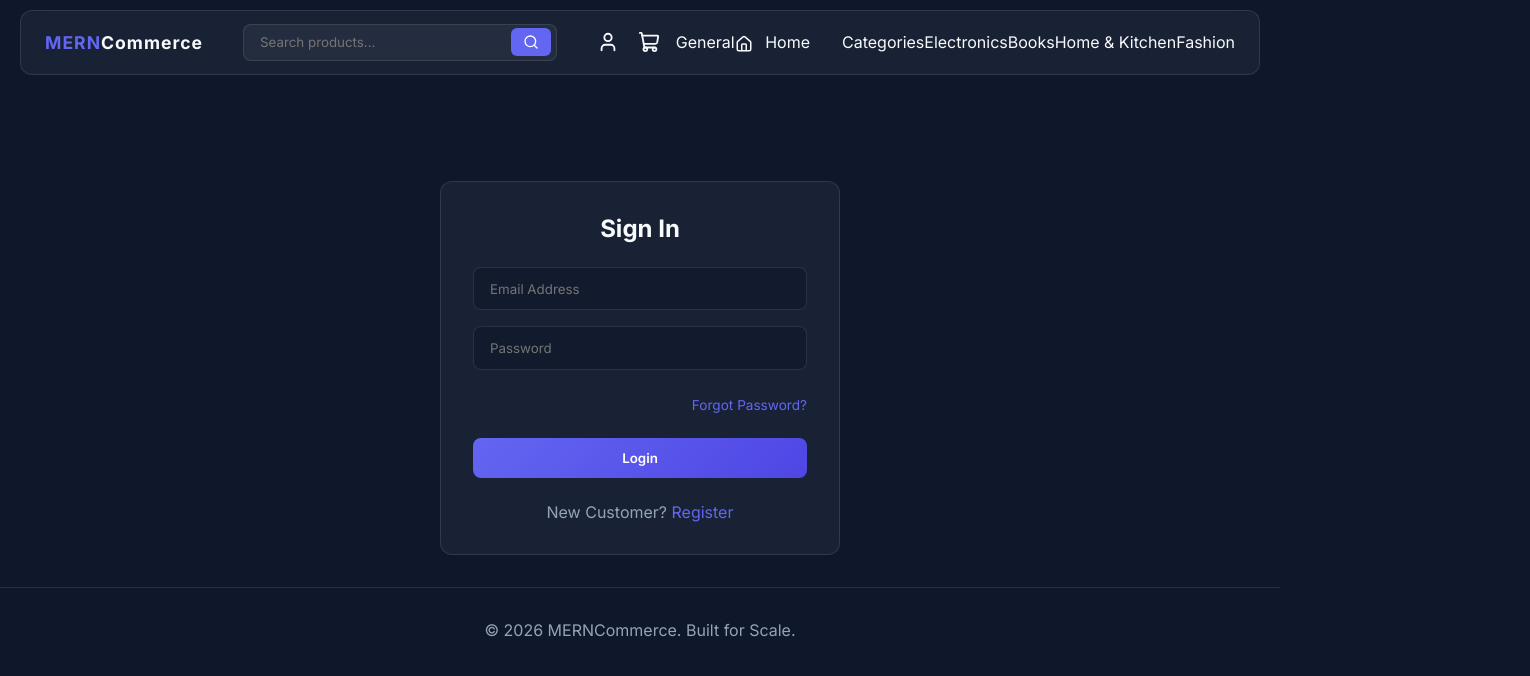
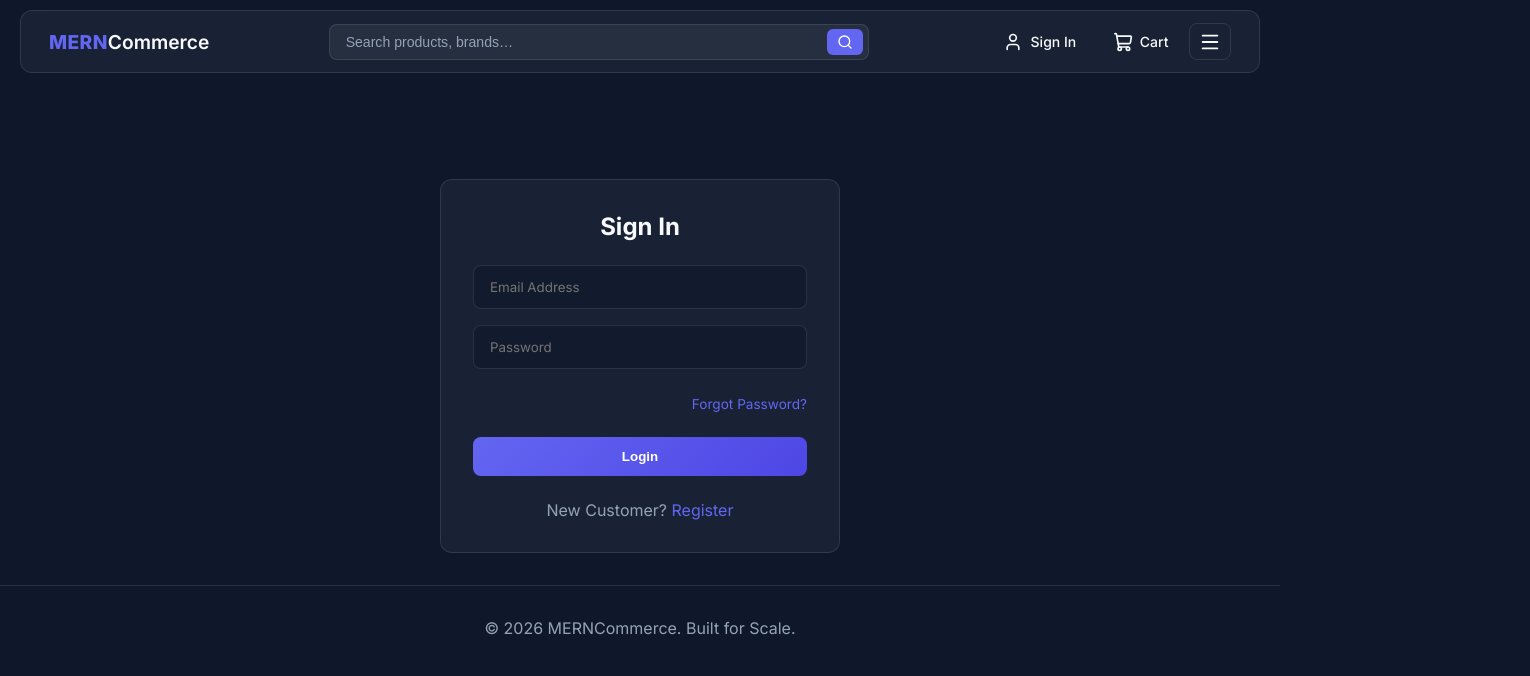
Before and after one commit to abelshebela/mern-ecommerce, a React (Vite) app in the folder frontend/: page /login in a window 1280 px wide. Shown: the top 676 px of the page, 1530 px wide, since content can reach past the window. Built offline with nearby package versions, Linux system fonts and the light colour scheme.

Commit message:
UI: Clean desktop navbar with labeled Sign In + Cart, icon-only mobile, categories in drawer

```diff
--- a/frontend/src/components/Navbar.jsx
+++ b/frontend/src/components/Navbar.jsx
@@ -1,7 +1,7 @@
 import { useState } from 'react';
 import { Link, useNavigate } from 'react-router-dom';
 import { useSelector, useDispatch } from 'react-redux';
-import { ShoppingCart, User, LogOut, Menu, X, Search, Home as HomeIcon, Layers } from 'lucide-react';
+import { ShoppingCart, User, LogOut, Menu, X, Search, Home as HomeIcon } from 'lucide-react';
 import { useLogoutMutation } from '../slices/usersApiSlice';
 import { logout } from '../slices/authSlice';
 
@@ -12,7 +12,6 @@ const Navbar = () => {
 
   const dispatch = useDispatch();
   const navigate = useNavigate();
-
   const [logoutApiCall] = useLogoutMutation();
 
   const logoutHandler = async () => {
@@ -25,62 +24,87 @@ const Navbar = () => {
     }
   };
 
-  const toggleMenu = () => setMenuOpen(!menuOpen);
+  const toggleMenu = () => setMenuOpen((o) => !o);
   const closeMenu = () => setMenuOpen(false);
 
+  const cartCount = cartItems.reduce((a, c) => a + c.qty, 0);
+
   return (
+    <>
+      {/* Backdrop overlay for drawer on mobile */}
+      {menuOpen && (
+        <div
+          onClick={closeMenu}
+          style={{
+            position: 'fixed', inset: 0, zIndex: 998,
+            background: 'rgba(0,0,0,0.4)', backdropFilter: 'blur(2px)',
+          }}
+        />
+      )}
+
       <nav className="glass navbar-main">
+        {/* ── Logo ── */}
         <Link to="/" onClick={closeMenu} className="nav-logo">
-        <h2 style={{ color: 'var(--primary)', letterSpacing: '1px' }}>MERN<span style={{color: 'var(--text-main)'}}>Commerce</span></h2>
+          <span className="logo-mern">MERN</span><span className="logo-commerce">Commerce</span>
         </Link>
 
-      <div className="search-container">
-        <input type="text" placeholder="Search products..." className="search-input" />
-        <button className="search-icon-btn">
+        {/* ── Search (desktop only) ── */}
+        <div className="nav-search">
+          <input type="text" placeholder="Search products, brands…" className="search-input" />
+          <button className="search-icon-btn" aria-label="Search">
             <Search size={16} />
           </button>
         </div>
 
+        {/* ── Right-side actions ── */}
         <div className="navbar-actions">
-        {/* User Icon - Always Visible */}
+
+          {/* Sign In / Account — desktop label visible, mobile hidden */}
           {userInfo ? (
-          <Link to="/profile" className="nav-icon-link" title="Profile">
-             <User size={22} />
-          </Link>
+            <button onClick={() => { logoutHandler(); }} className="nav-action-btn desktop-only" title="Sign Out">
+              <User size={20} />
+              <span className="nav-action-label">{userInfo.name.split(' ')[0]}</span>
+            </button>
           ) : (
-          <Link to="/login" className="nav-icon-link" title="Sign In">
-             <User size={22} />
+            <Link to="/login" className="nav-action-btn desktop-only" title="Sign In">
+              <User size={20} />
+              <span className="nav-action-label">Sign In</span>
             </Link>
           )}
 
-        {/* Cart Icon - Always Visible */}
-        <Link to="/cart" className="nav-icon-link" title="Cart">
-          <ShoppingCart size={22} />
-          {cartItems.length > 0 && (
-            <span className="cart-badge" style={{
-              position: 'absolute', top: '-8px', right: '-12px', background: 'var(--primary)', color: 'white', borderRadius: '50%', padding: '2px 6px', fontSize: '0.7rem', fontWeight: 'bold'
-            }}>
-              {cartItems.reduce((a, c) => a + c.qty, 0)}
-            </span>
-          )}
+          {/* Cart — always icon, desktop shows label */}
+          <Link to="/cart" className="nav-action-btn cart-btn" title="Cart">
+            <div className="cart-icon-wrap">
+              <ShoppingCart size={20} />
+              {cartCount > 0 && <span className="cart-badge">{cartCount}</span>}
+            </div>
+            <span className="nav-action-label">Cart</span>
           </Link>
 
-        {/* Hamburger Menu Toggle */}
-        <button className="mobile-toggle" onClick={toggleMenu}>
-          {menuOpen ? <X size={28} /> : <Menu size={28} />}
+          {/* Hamburger — always visible */}
+          <button className="hamburger-btn" onClick={toggleMenu} aria-label="Menu">
+            {menuOpen ? <X size={22} /> : <Menu size={22} />}
           </button>
         </div>
 
-      {/* Slide-out Drawer */}
-      <div className={`nav-links ${menuOpen ? 'open' : ''}`}>
+        {/* ── Slide-out Drawer ── */}
+        <div className={`nav-drawer ${menuOpen ? 'open' : ''}`}>
           <div className="drawer-section">
             <span className="drawer-title">General</span>
             <Link to="/" onClick={closeMenu} className="drawer-link">
-             <HomeIcon size={18} style={{marginRight: '8px', verticalAlign: 'middle'}}/> Home
+              <HomeIcon size={16} /> Home
             </Link>
+            {!userInfo && (
+              <Link to="/login" onClick={closeMenu} className="drawer-link">
+                <User size={16} /> Sign In
+              </Link>
+            )}
             {userInfo && (
-            <button onClick={() => { logoutHandler(); closeMenu(); }} className="drawer-link" style={{ background: 'none', border: 'none', width: '100%', textAlign: 'left', cursor: 'pointer', fontFamily: 'inherit' }}>
-               <LogOut size={18} style={{marginRight: '8px', verticalAlign: 'middle'}}/> Sign Out
+              <button
+                onClick={() => { logoutHandler(); closeMenu(); }}
+                className="drawer-link drawer-btn"
+              >
+                <LogOut size={16} /> Sign Out
               </button>
             )}
           </div>
@@ -89,11 +113,12 @@ const Navbar = () => {
             <span className="drawer-title">Categories</span>
             <Link to="/category/electronics" onClick={closeMenu} className="drawer-link">Electronics</Link>
             <Link to="/category/books" onClick={closeMenu} className="drawer-link">Books</Link>
-          <Link to="/category/home-kitchen" onClick={closeMenu} className="drawer-link">Home & Kitchen</Link>
+            <Link to="/category/home-kitchen" onClick={closeMenu} className="drawer-link">Home &amp; Kitchen</Link>
             <Link to="/category/fashion" onClick={closeMenu} className="drawer-link">Fashion</Link>
           </div>
         </div>
       </nav>
+    </>
   );
 };
 
--- a/frontend/src/index.css
+++ b/frontend/src/index.css
@@ -1,5 +1,6 @@
-@import url('https://fonts.googleapis.com/css2?family=Inter:wght@300;400;500;600;700&display=swap');
+@import url('https://fonts.googleapis.com/css2?family=Inter:wght@300;400;500;600;700;800&display=swap');
 
+/* ── Design Tokens ── */
 :root {
   --primary: #6366f1;
   --primary-hover: #4f46e5;
@@ -10,170 +11,233 @@
   --border: rgba(255, 255, 255, 0.1);
   --success: #10b981;
   --danger: #ef4444;
-  --shadow-glow: 0 0 15px rgba(99, 102, 241, 0.2);
+  --radius: 12px;
 }
 
-* {
-  box-sizing: border-box;
-  margin: 0;
-  padding: 0;
+/* ── Reset ── */
+*, *::before, *::after { box-sizing: border-box; margin: 0; padding: 0; }
+body {
+  background: var(--bg-dark);
+  color: var(--text-main);
   font-family: 'Inter', sans-serif;
-}
-
-body {
-  background-color: var(--bg-dark);
-  color: var(--text-main);
   min-height: 100vh;
   display: flex;
   flex-direction: column;
   -webkit-font-smoothing: antialiased;
   overflow-x: hidden;
 }
+a { text-decoration: none; color: inherit; }
 
-a {
-  text-decoration: none;
-  color: inherit;
-}
-
-/* Glassmorphism */
+/* ── Glassmorphism ── */
 .glass {
   background: var(--bg-card);
   backdrop-filter: blur(12px);
   -webkit-backdrop-filter: blur(12px);
   border: 1px solid var(--border);
-  border-radius: 12px;
+  border-radius: var(--radius);
 }
 
-.container {
-  max-width: 1200px;
-  margin: 0 auto;
-  padding: 0 1.5rem;
-}
+/* ── Layout ── */
+.container { max-width: 1200px; margin: 0 auto; padding: 0 1.5rem; }
+.main-content { flex: 1; padding: 2rem 0; }
 
-.main-content {
-  flex: 1;
-  padding: 2rem 0;
-}
-
-/* Navbar */
+/* ════════════════════════════
+   NAVBAR — Desktop First
+════════════════════════════ */
 .navbar-main {
   position: sticky;
   top: 10px;
   z-index: 1000;
   margin: 10px 20px;
-  padding: 0.8rem 1.5rem;
+  padding: 0.75rem 1.75rem;
   display: flex;
-  justify-content: space-between;
   align-items: center;
-  gap: 1rem;
+  gap: 1.25rem;
 }
 
-.nav-logo h2 {
-  font-size: 1.1rem !important;
-  font-weight: 700;
-  margin-bottom: 0;
+/* Logo */
+.nav-logo { display: flex; align-items: center; gap: 0; flex-shrink: 0; }
+.logo-mern    { color: var(--primary);   font-size: 1.2rem; font-weight: 800; letter-spacing: 0.4px; }
+.logo-commerce { color: var(--text-main); font-size: 1.2rem; font-weight: 600; }
+
+/* Search — occupies remaining space between logo and actions */
+.nav-search {
+  flex: 1;
+  position: relative;
+  display: flex;
+  align-items: center;
+  max-width: 540px;
+  margin: 0 auto;
+}
+.nav-search .search-input {
+  width: 100%;
+  padding: 0.55rem 2.8rem 0.55rem 1rem;
+  border-radius: 8px;
+  background: rgba(255,255,255,0.06);
+  border: 1px solid var(--border);
+  color: var(--text-main);
+  font-size: 0.88rem;
+  outline: none;
+  transition: background 0.2s, border-color 0.2s;
+}
+.nav-search .search-input::placeholder { color: var(--text-muted); }
+.nav-search .search-input:focus {
+  background: rgba(255,255,255,0.1);
+  border-color: var(--primary);
+  box-shadow: 0 0 0 2px rgba(99,102,241,0.2);
+}
+.nav-search .search-icon-btn {
+  position: absolute;
+  right: 6px;
+  background: var(--primary);
+  border: none;
+  padding: 5px 10px;
+  border-radius: 6px;
+  color: white;
+  cursor: pointer;
+  display: flex;
+  align-items: center;
 }
 
+/* Right-hand actions cluster */
 .navbar-actions {
   display: flex;
   align-items: center;
-  gap: 1.2rem;
+  gap: 0.35rem;
+  flex-shrink: 0;
 }
 
-.nav-icon-link {
-  color: var(--text-main);
+/* Shared pill-style action button (Sign In / Cart) */
+.nav-action-btn {
   display: flex;
   align-items: center;
-  position: relative;
+  gap: 0.45rem;
+  padding: 0.45rem 0.9rem;
+  border-radius: 8px;
+  background: transparent;
+  border: 1px solid transparent;
+  color: var(--text-main);
+  font-size: 0.875rem;
+  font-weight: 500;
   cursor: pointer;
+  text-decoration: none;
+  transition: background 0.18s, border-color 0.18s;
+  white-space: nowrap;
+  line-height: 1;
+}
+.nav-action-btn:hover {
+  background: rgba(255,255,255,0.07);
+  border-color: var(--border);
 }
 
-.nav-links {
-  display: flex;
-  gap: 2rem;
-  align-items: center;
+/* Cart badge */
+.cart-btn { position: relative; }
+.cart-icon-wrap { position: relative; display: flex; align-items: center; }
+.cart-badge {
+  position: absolute;
+  top: -8px; right: -10px;
+  background: var(--primary);
+  color: white;
+  border-radius: 50%;
+  min-width: 18px; height: 18px;
+  font-size: 0.68rem; font-weight: 700;
+  display: flex; align-items: center; justify-content: center;
+  padding: 0 3px;
+  line-height: 1;
 }
 
-.nav-link {
-  display: flex;
-  align-items: center;
-  gap: 0.5rem;
-  color: var(--text-muted);
-  transition: color 0.2s;
-}
-
-.nav-link:hover {
-  color: var(--text-main);
-}
-
-.mobile-toggle {
-  display: none;
+/* Hamburger — always visible */
+.hamburger-btn {
+  display: flex; align-items: center; justify-content: center;
   background: transparent;
-  border: none;
+  border: 1px solid var(--border);
+  border-radius: 8px;
   color: var(--text-main);
   cursor: pointer;
-  padding: 0.5rem;
+  padding: 0.42rem 0.55rem;
+  transition: background 0.18s;
+  flex-shrink: 0;
 }
+.hamburger-btn:hover { background: rgba(255,255,255,0.07); }
 
-@media (max-width: 850px) {
-  .navbar-main {
-    margin: 10px;
-    padding: 0.8rem 1.2rem;
-  }
-
-  .mobile-toggle {
-    display: block;
-  }
-
-  .nav-links {
+/* ── Slide-out drawer (anchors to top-right, above hamburger) ── */
+.nav-drawer {
   position: fixed;
-    top: 80px;
-    right: 20px;
-    width: 250px;
+  top: 72px;
+  right: 24px;
+  width: 260px;
+  background: rgba(13, 20, 38, 0.97);
+  backdrop-filter: blur(24px);
+  -webkit-backdrop-filter: blur(24px);
+  border: 1px solid var(--border);
+  border-radius: 14px;
+  padding: 1.5rem;
+  display: flex;
   flex-direction: column;
-    background: rgba(15, 23, 42, 0.98);
-    backdrop-filter: blur(20px);
-    padding: 2rem;
-    border-radius: 15px;
-    border: 1px solid var(--border);
-    transform: translateX(120%);
+  gap: 1.5rem;
+  z-index: 1001;
+  box-shadow: 0 16px 48px rgba(0,0,0,0.6);
+  /* hidden state */
+  transform: translateX(calc(100% + 35px));
   opacity: 0;
   pointer-events: none;
-    transition: all 0.4s cubic-bezier(0.4, 0, 0.2, 1);
-    box-shadow: 0 10px 30px rgba(0,0,0,0.5);
-    align-items: flex-start !important;
-    gap: 1.5rem !important;
+  transition: transform 0.35s cubic-bezier(0.4,0,0.2,1), opacity 0.25s;
 }
-
-  .nav-links.open {
+.nav-drawer.open {
   transform: translateX(0);
   opacity: 1;
   pointer-events: auto;
 }
 
-  .drawer-section {
-    width: 100%;
+.drawer-section { display: flex; flex-direction: column; }
+.drawer-title {
+  font-size: 0.67rem;
+  font-weight: 700;
+  color: var(--text-muted);
+  text-transform: uppercase;
+  letter-spacing: 1.3px;
+  margin-bottom: 0.65rem;
+}
+.drawer-link {
+  display: flex; align-items: center; gap: 0.65rem;
+  padding: 0.6rem 0;
+  color: var(--text-main);
+  font-size: 0.93rem;
+  border-bottom: 1px solid rgba(255,255,255,0.05);
+  text-decoration: none;
+  transition: color 0.15s, padding-left 0.15s;
+  cursor: pointer;
+}
+.drawer-link:last-child { border-bottom: none; }
+.drawer-link:hover { color: var(--primary); padding-left: 4px; }
+.drawer-btn {
+  background: none; border: none; cursor: pointer;
+  font-family: inherit; font-size: inherit;
+  width: 100%; text-align: left; color: var(--text-main);
 }
 
-  .drawer-title {
-    font-size: 0.75rem;
-    color: var(--text-muted);
-    text-transform: uppercase;
-    letter-spacing: 1px;
-    margin-bottom: 0.8rem;
-    display: block;
+/* ══════════════════
+   MOBILE  ≤ 850px
+══════════════════ */
+@media (max-width: 850px) {
+  .navbar-main { margin: 8px 12px; padding: 0.65rem 1rem; gap: 0.75rem; }
+
+  /* Hide search bar from top bar on mobile */
+  .nav-search { display: none; }
+
+  /* Hide text labels — icon-only buttons on mobile */
+  .nav-action-label { display: none; }
+
+  /* Hide Sign In button from top bar on mobile
+     (user can sign in via the drawer) */
+  .nav-action-btn.desktop-only { display: none; }
+
+  .nav-drawer { top: 66px; right: 12px; width: 240px; }
 }
 
-  .drawer-link {
-    display: block;
-    padding: 0.5rem 0;
-    color: var(--text-main);
-    font-size: 1rem;
-    border-bottom: 1px solid rgba(255,255,255,0.05);
-  }
-}
-
-/* Product Detail Grid */
+/* ════════════════════════
+   PRODUCT DETAIL
+════════════════════════ */
 .product-details-grid {
   display: grid;
   grid-template-columns: 1fr 1fr;
@@ -181,250 +245,106 @@ a {
   align-items: start;
   margin-top: 2rem;
 }
+.product-image-section img { width: 100%; border-radius: 15px; }
 
-.product-image-section img {
-  width: 100%;
-  border-radius: 15px;
+@media (max-width: 900px) {
+  .product-details-grid { grid-template-columns: 1fr; gap: 2rem; }
+  .product-details-container { padding-bottom: 6rem; }
 }
 
-@media (max-width: 900px) {
-  .product-details-grid {
-    grid-template-columns: 1fr;
-    gap: 2rem;
-  }
-
-  .product-details-container {
-    padding-bottom: 6rem;
-  }
-}
-
-/* Sticky CTA */
-.mobile-cta {
-  display: none;
-}
-
+/* Sticky mobile CTA */
+.mobile-cta { display: none; }
 @media (max-width: 768px) {
   .mobile-cta {
     display: block;
-    position: fixed;
-    bottom: 0;
-    left: 0;
-    right: 0;
-    background: rgba(15, 23, 42, 0.95);
+    position: fixed; bottom: 0; left: 0; right: 0;
+    background: rgba(15,23,42,0.95);
     backdrop-filter: blur(10px);
     padding: 1rem;
     border-top: 1px solid var(--border);
     z-index: 999;
   }
-
-  .main-content {
-      padding-bottom: 5rem;
-  }
+  .main-content { padding-bottom: 5rem; }
 }
 
-/* Cart Layout */
+/* ════════════════════
+   CART
+════════════════════ */
 .cart-layout {
   display: grid;
   grid-template-columns: 2fr 1fr;
   gap: 2rem;
   margin-top: 2rem;
 }
+.cart-item {
+  display: flex; align-items: center; gap: 1.5rem;
+  padding: 1rem; margin-bottom: 1rem;
+}
+.cart-item-img { width: 100px; height: 100px; object-fit: cover; border-radius: 10px; }
 
-.cart-item {
-  display: flex;
-  align-items: center;
-  gap: 1.5rem;
-  padding: 1rem;
-  margin-bottom: 1rem;
+@media (max-width: 1024px) {
+  .cart-layout { grid-template-columns: 1fr; }
+}
+@media (max-width: 640px) {
+  .cart-item { flex-direction: column; text-align: center; }
+  .cart-item-img { width: 100%; height: 180px; }
+  .cart-item-actions { width: 100%; justify-content: space-between; display: flex; align-items: center; }
 }
 
-.cart-item-img {
-  width: 100px;
-  height: 100px;
-  object-fit: cover;
-  border-radius: 10px;
-}
-
-@media (max-width: 1024px) {
-  .cart-layout {
-    grid-template-columns: 1fr;
-  }
-}
-
-@media (max-width: 640px) {
-  .cart-item {
-    flex-direction: column;
-    text-align: center;
-  }
-
-  .cart-item-img {
-    width: 100%;
-    height: 180px;
-  }
-
-  .cart-item-actions {
-    width: 100%;
-    justify-content: space-between;
-    display: flex;
-    align-items: center;
-  }
-}
-
-/* Product Grid (Home) */
+/* ════════════════════
+   PRODUCT GRID (Home)
+════════════════════ */
 .grid-cols-4 {
   display: grid;
   grid-template-columns: repeat(auto-fill, minmax(250px, 1fr));
   gap: 2rem;
 }
-
 @media (max-width: 1024px) {
-  .grid-cols-4 {
-    grid-template-columns: repeat(auto-fill, minmax(200px, 1fr));
-    gap: 1.5rem;
+  .grid-cols-4 { grid-template-columns: repeat(auto-fill, minmax(200px, 1fr)); gap: 1.5rem; }
 }
+@media (max-width: 640px) {
+  .grid-cols-4 { grid-template-columns: repeat(auto-fill, minmax(140px, 1fr)); gap: 1rem; }
 }
 
-@media (max-width: 640px) {
-  .grid-cols-4 {
-    grid-template-columns: repeat(auto-fill, minmax(140px, 1fr));
-    gap: 1rem;
+/* ════════════════════
+   GLOBAL COMPONENTS
+════════════════════ */
+.btn {
+  display: inline-flex; align-items: center; justify-content: center;
+  padding: 0.75rem 1.5rem; border-radius: 8px;
+  font-weight: 600; transition: all 0.2s ease;
+  cursor: pointer; border: none; gap: 0.5rem;
 }
-}
-
-/* General Buttons & Inputs */
-.btn {
-  display: inline-flex;
-  align-items: center;
-  justify-content: center;
-  padding: 0.75rem 1.5rem;
-  border-radius: 8px;
-  font-weight: 600;
-  transition: all 0.2s ease;
-  cursor: pointer;
-  border: none;
-  gap: 0.5rem;
-}
-
 .btn-primary {
   background: linear-gradient(135deg, var(--primary), var(--primary-hover));
   color: white;
 }
-
+.btn-primary:hover { opacity: 0.9; transform: translateY(-1px); }
 .btn-ghost {
   background: rgba(255,255,255,0.05);
   color: var(--text-main);
   border: 1px solid var(--border);
 }
+.btn-ghost:hover { background: rgba(255,255,255,0.1); }
 
+/* ── Utilities ── */
+.hide-on-mobile { display: block; }
+@media (max-width: 768px) { .hide-on-mobile { display: none !important; } }
+
+/* ── Form inputs ── */
 .form-input {
-  width: 100%;
-  padding: 0.8rem 1rem;
-  background: rgba(15, 23, 42, 0.6);
+  width: 100%; padding: 0.8rem 1rem;
+  background: rgba(15,23,42,0.6);
   border: 1px solid var(--border);
   border-radius: 8px;
-  color: var(--text-main);
-  outline: none;
+  color: var(--text-main); outline: none;
+  font-family: inherit;
 }
+.form-input:focus { border-color: var(--primary); }
 
-.form-input:focus {
-  border-color: var(--primary);
-}
-
-/* Amazon-style Nav Links */
-.nav-text-container {
-  display: flex;
-  flex-direction: column;
-  line-height: 1.1;
-  cursor: pointer;
-  padding: 0.25rem 0.5rem;
-  border-radius: 4px;
-  transition: background 0.2s;
-}
-
-.nav-text-container:hover {
-  background: rgba(255, 255, 255, 0.05);
-}
-
-.nav-text-top {
-  font-size: 11px;
-  color: var(--text-muted);
-  font-weight: 400;
-}
-
-.nav-text-bottom {
-  font-size: 14px;
-  color: var(--text-main);
-  font-weight: 700;
-  display: flex;
-  align-items: center;
-  gap: 2px;
-}
-
-/* Search Bar */
-.search-container {
-  flex: 1;
-  max-width: 600px;
-  margin: 0 1.5rem;
-  position: relative;
-  display: flex;
-  align-items: center;
-}
-
-.search-input {
-  width: 100%;
-  padding: 0.6rem 1rem;
-  padding-right: 3rem;
-  border-radius: 8px;
-  background: rgba(255, 255, 255, 0.05);
-  border: 1px solid var(--border);
-  color: var(--text-main);
-  outline: none;
-  transition: all 0.2s;
-}
-
-.search-input:focus {
-  background: rgba(255, 255, 255, 0.1);
-  border-color: var(--primary);
-  box-shadow: 0 0 0 2px rgba(99, 102, 241, 0.2);
-}
-
-.search-icon-btn {
-  position: absolute;
-  right: 6px;
-  background: var(--primary);
-  border: none;
-  padding: 6px 12px;
-  border-radius: 6px;
-  color: white;
-  cursor: pointer;
-  display: flex;
-  align-items: center;
-  justify-content: center;
-}
-
-@media (max-width: 850px) {
-  .search-container {
-    display: none;
-  }
-}
-
-/* Utilities */
-.hide-on-mobile {
-  display: block;
-}
-
-@media (max-width: 768px) {
-  .hide-on-mobile {
-    display: none !important;
-  }
-}
-
-/* Animations */
+/* ── Animations ── */
 @keyframes fadeIn {
   from { opacity: 0; transform: translateY(10px); }
-  to { opacity: 1; transform: translateY(0); }
+  to   { opacity: 1; transform: translateY(0); }
 }
-
-.fade-in {
-  animation: fadeIn 0.4s ease-out forwards;
-}
+.fade-in { animation: fadeIn 0.4s ease-out forwards; }
```
Lines whose indentation alone changed are shown as unchanged.
